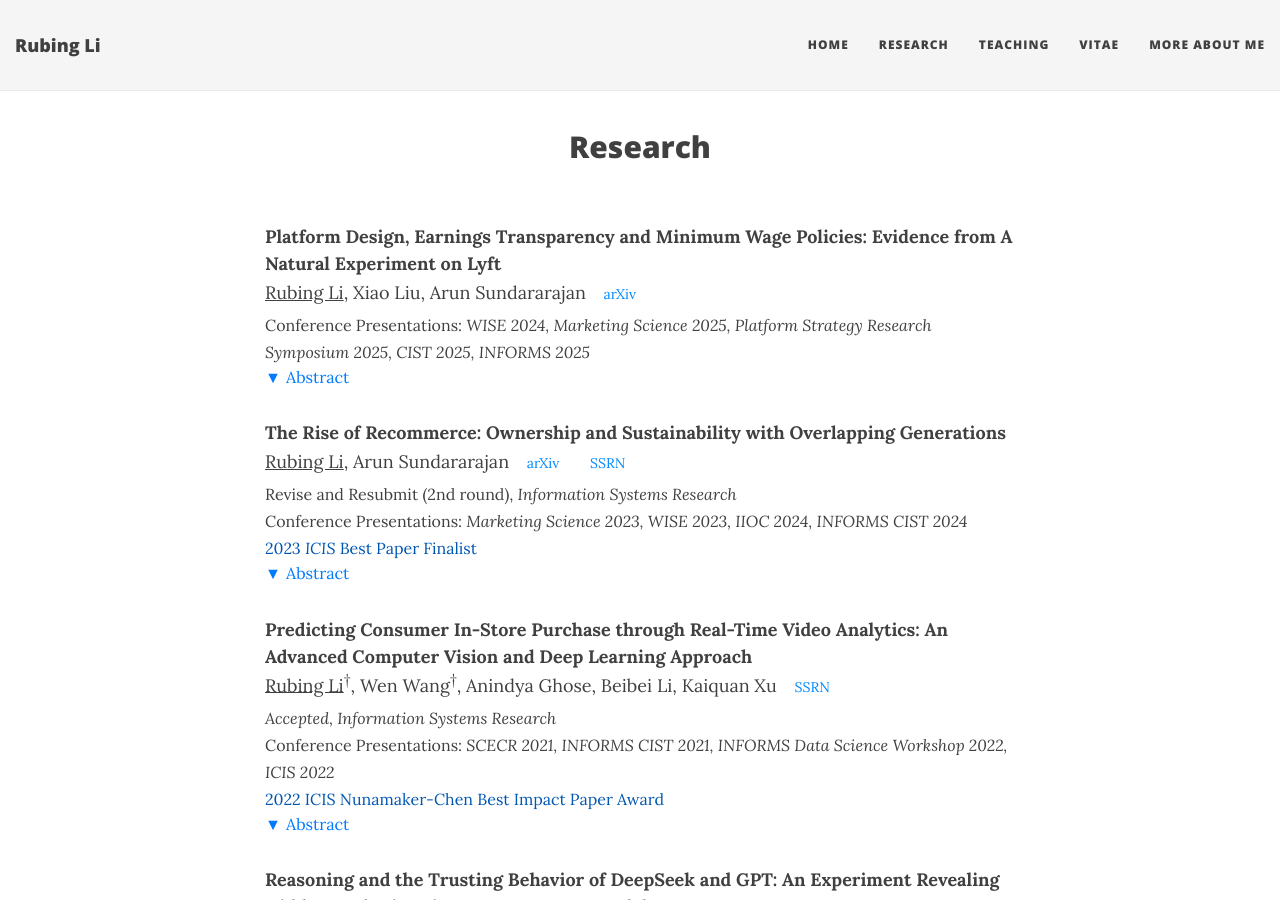
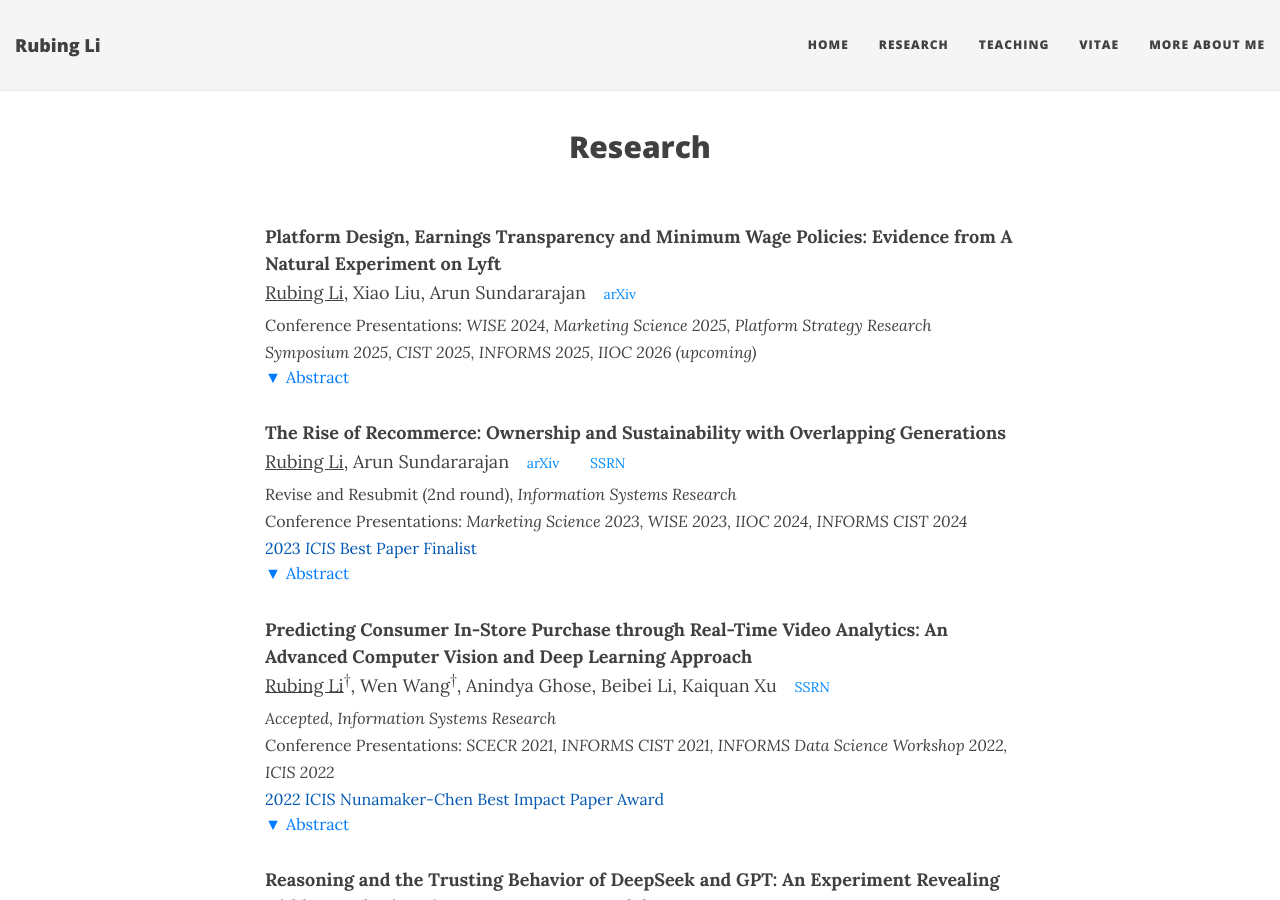
Before and after one commit to RubingLi123/rubingli123.github.io, a Jekyll site: the page built from research.md, in a window 1280 px wide and 900 px high. Built offline with Jekyll 4.4.1, drawn with Linux system fonts in a browser that asks for light colours; nearby versions of some CDN libraries.

Commit message:
Update research.md

```diff
--- a/research.md
+++ b/research.md
@@ -40,7 +40,7 @@
 
 **Platform Design, Earnings Transparency and Minimum Wage Policies: Evidence from A Natural Experiment on Lyft**
 <u>Rubing Li</u>, Xiao Liu, Arun Sundararajan [arXiv](https://arxiv.org/abs/2602.08955){: .btn}
-<br><span style="font-size: 16px;">Conference Presentations: <em>WISE 2024, Marketing Science 2025, Platform Strategy Research Symposium 2025, CIST 2025, INFORMS 2025 </em></span>
+<br><span style="font-size: 16px;">Conference Presentations: <em>WISE 2024, Marketing Science 2025, Platform Strategy Research Symposium 2025, CIST 2025, INFORMS 2025, IIOC 2026 (upcoming) </em></span>
 <span class="abstract-link" onclick="toggleAbstract('abstract3', this)">
     <span class="triangle">▼</span> Abstract
 </span>
```
